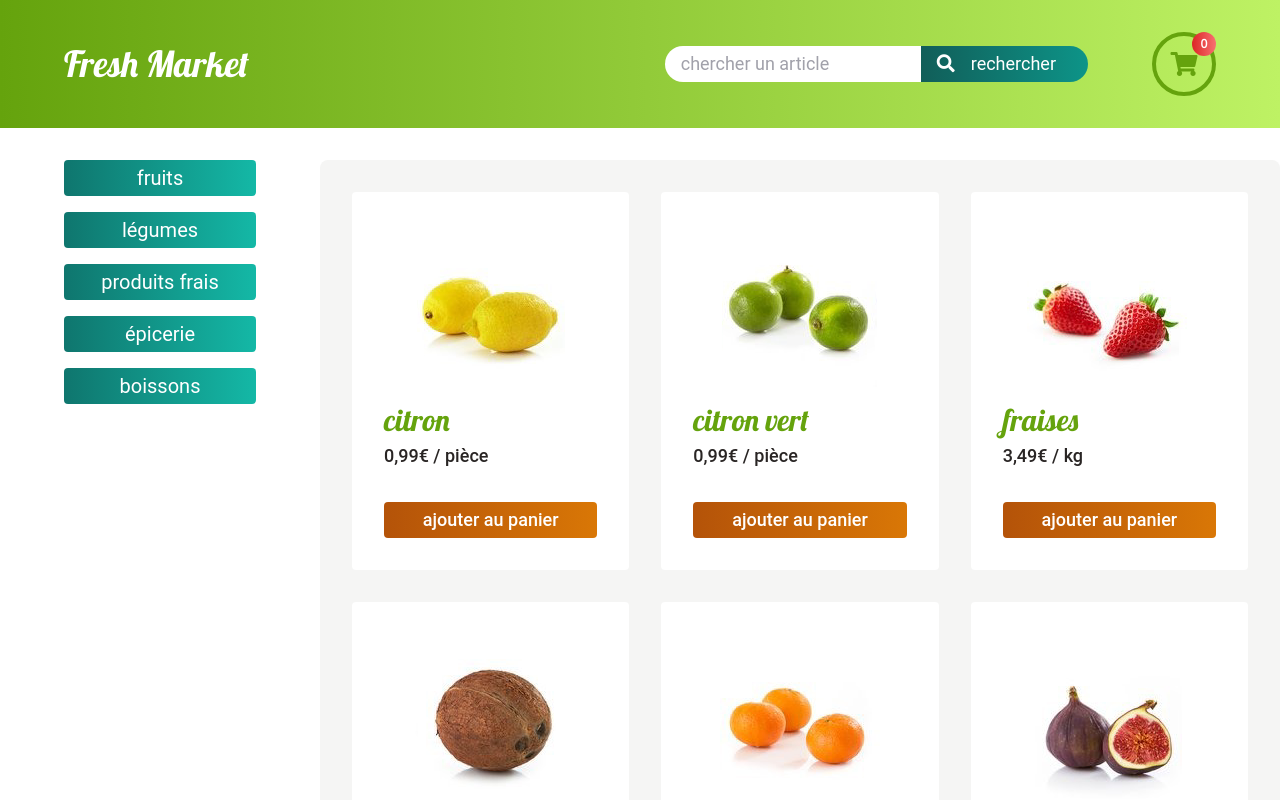
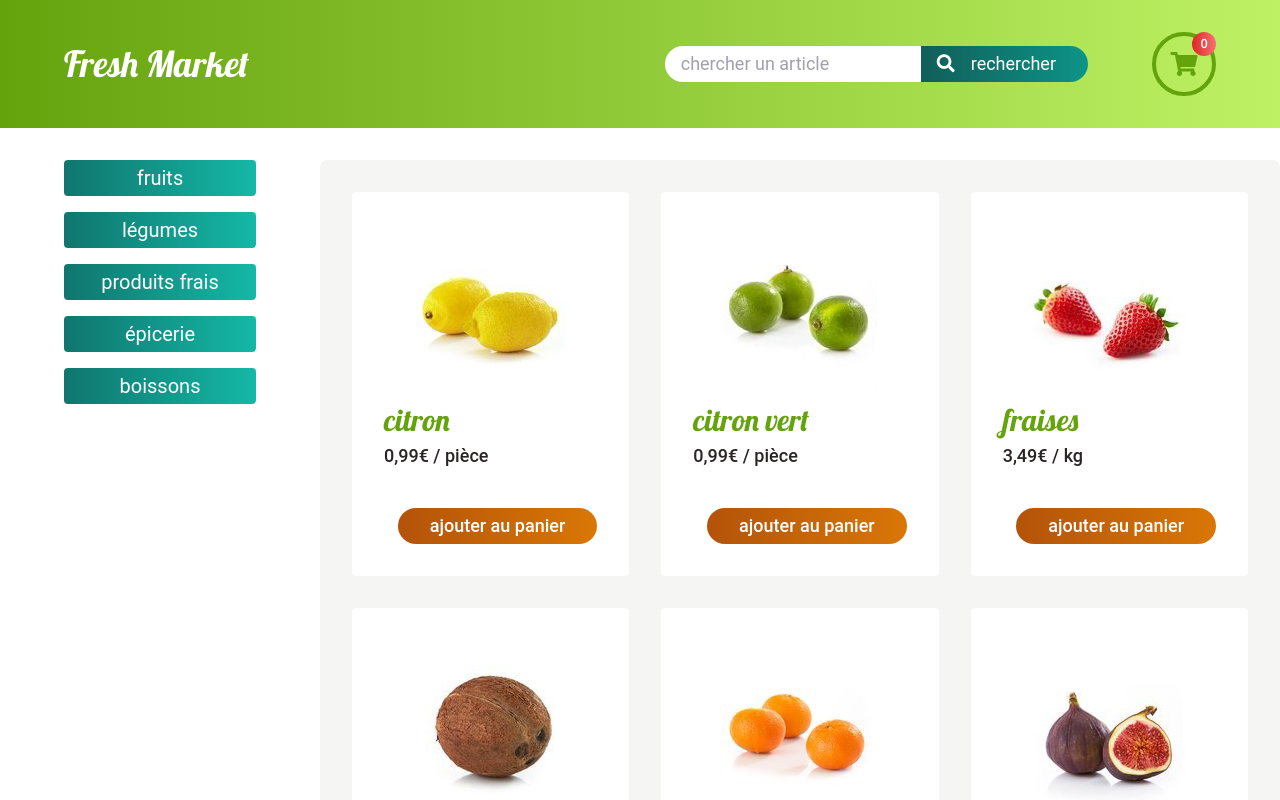
Before and after one commit to logic-fabric/fresh-market, a React (Create React App) app: page / in a window 1280 px wide. Shown: the top 800 px of the page. Built offline with nearby package versions, Linux system fonts and the light colour scheme.

Commit message:
style: improve Card

```diff
--- /dev/null
+++ b/src/components/Card/Card.css
@@ -0,0 +1,3 @@
+.card {
+  min-height: 24rem;
+}
--- a/src/components/Card/Card.jsx
+++ b/src/components/Card/Card.jsx
@@ -1,8 +1,10 @@
 import React from "react";
+
+import "./Card.css";
 
 export function Card({ product, category }) {
   return (
-    <article className="relative p-3 rounded-sm bg-white">
+    <article className="card relative p-3 rounded-sm bg-white">
       <img
         className="m-auto"
         src={`./img/${category}/${product.img}`}
@@ -15,12 +17,12 @@ export function Card({ product, category }) {
         {product.name}
       </h2>
 
-      <p className="mb-3 text-lg font-medium">
+      <p className="mb-4 text-lg font-medium">
         {product.price.toString().replace(".", ",")}€&nbsp;/&nbsp;{product.unit}
       </p>
 
       <button
-        className="w-full px-3 py-sm rounded-sm text-white text-lg font-medium bg-gradient-to-r from-tonic-700 to-tonic-600 hover:shadow-lg hover:opacity-90 hover:transform hover:-translate-y-px"
+        className="absolute bottom-3 right-3 px-3 py-sm rounded-3 text-white text-lg font-medium bg-gradient-to-r from-tonic-700 to-tonic-600 hover:shadow-lg hover:opacity-90 hover:transform hover:-translate-y-px"
         type="button"
       >
         ajouter au panier
```
